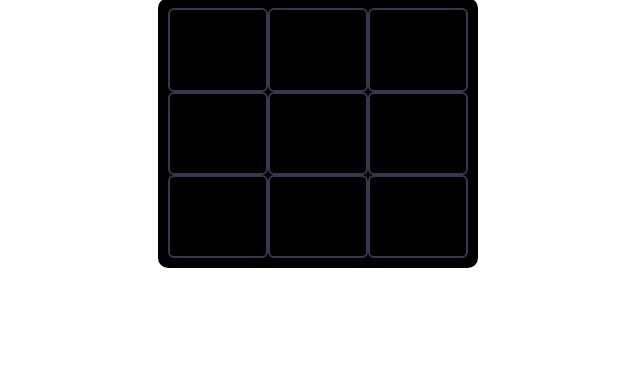
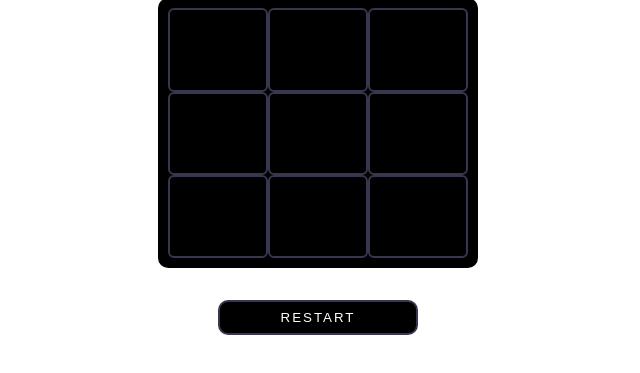
Before and after one commit to CinPi7/Tic-Tac-Toe, a plain HTML site: page index.html in a window 1280 px wide. Shown: the part 183-556 px from the top of the page, without its empty margins (322-962 px from the left). Drawn offline with Linux system fonts and the light colour scheme; a web font is replaced by a local one.

Commit message:
design done and gameplay

```diff
--- a/assets/styles.css
+++ b/assets/styles.css
@@ -48,3 +48,29 @@ header > div.tic-tac-toe img {
 
   cursor: pointer;
 }
+
+div.button-container {
+  display: flex;
+  align-items: center;
+  justify-content: center;
+
+  margin: 2rem auto;
+}
+
+div.button-container > button.restart-btn {
+  height: 35px;
+  width: 200px;
+  border-radius: 10px;
+  border: 2px solid #77a7;
+  background-color: black;
+  color: white;
+  font-family: "Workbench", sans-serif;
+  letter-spacing: 2px;
+  text-transform: uppercase;
+  cursor: pointer;
+}
+
+div.button-container > button.restart-btn:hover {
+  background-color: #f1aef2;
+  color: black;
+}
--- a/index.html
+++ b/index.html
@@ -29,7 +29,15 @@
         <h1 id="cool-colors"></h1>
       </header>
       <div class="game"></div>
-
+      <div class="button-container">
+        <button
+          class="restart-btn"
+          onclick="tic_tac_toe.restart()"
+          title="Restart the Game!"
+        >
+          Restart
+        </button>
+      </div>
       <script src="./src/index.js"></script>
       <script src="./src/letters-effect.js"></script>
     </h1>
--- a/src/index.js
+++ b/src/index.js
@@ -5,6 +5,7 @@ const tic_tac_toe = {
     turn_index: 0,
     change() {
       this.turn_index = this.turn_index === 0 ? 1 : 0;
+      console.log("Changed turn_index to", this.turn_index);
     },
   },
   container_element: null,
@@ -27,13 +28,33 @@ const tic_tac_toe = {
   play(position) {
     const currentSymbol = this.symbols.options[this.symbols.turn_index];
     this.board[position] = currentSymbol;
+    console.log("Set symbol to", this.symbols.options[this.symbols.turn_index]);
     this.draw();
 
     this.is_game_over();
 
-    const winning_sequences_index = this.check_winning_sequences(currentSymbol);
-    if (winning_sequences_index >= 0) {
-      return;
+    const winning_sequences = this.check_winning_sequences(currentSymbol);
+
+    if (winning_sequences.indice >= 0) {
+      console.log(
+        "winning-sequences:",
+        winning_sequences.firstField,
+        winning_sequences.secondField,
+        winning_sequences.thirdField
+      );
+
+      let firstField = document.getElementById(
+        "cell-" + winning_sequences.firstField
+      );
+      let secondField = document.getElementById(
+        "cell-" + winning_sequences.secondField
+      );
+      let thirdField = document.getElementById(
+        "cell-" + winning_sequences.thirdField
+      );
+      firstField.style.color = "#f1aef2";
+      secondField.style.color = "#f1aef2";
+      thirdField.style.color = "#f1aef2";
     } else {
       this.symbols.change();
     }
@@ -53,7 +74,12 @@ const tic_tac_toe = {
         thirdField === currentSymbol
       ) {
         alert("The WINNER is char " + currentSymbol);
-        return i;
+        return {
+          indice: i,
+          firstField: this.winning_sequences[i][0],
+          secondField: this.winning_sequences[i][1],
+          thirdField: this.winning_sequences[i][2],
+        };
       }
     }
 
@@ -62,9 +88,16 @@ const tic_tac_toe = {
 
   is_game_over() {
     const is_game_over = this.board.every((field) => field !== "");
-    if (is_game_over) {
-      alert("GAME OVER");
+    if (is_game_over && !this.winning_sequences) {
+      this.gameover = true;
+      alert("GAME OVER! Cannot make a move.");
     }
+  },
+
+  restart() {
+    this.board.fill("");
+    this.draw();
+    this.gameover = false;
   },
 
   draw() {
@@ -72,7 +105,9 @@ const tic_tac_toe = {
 
     for (let i in this.board) {
       content +=
-        '<div onclick="tic_tac_toe.play(' +
+        '<div id="cell-' +
+        i +
+        '" onclick="tic_tac_toe.play(' +
         i +
         ')">' +
         this.board[i] +
```
Also changed, not shown: 1 other file.
